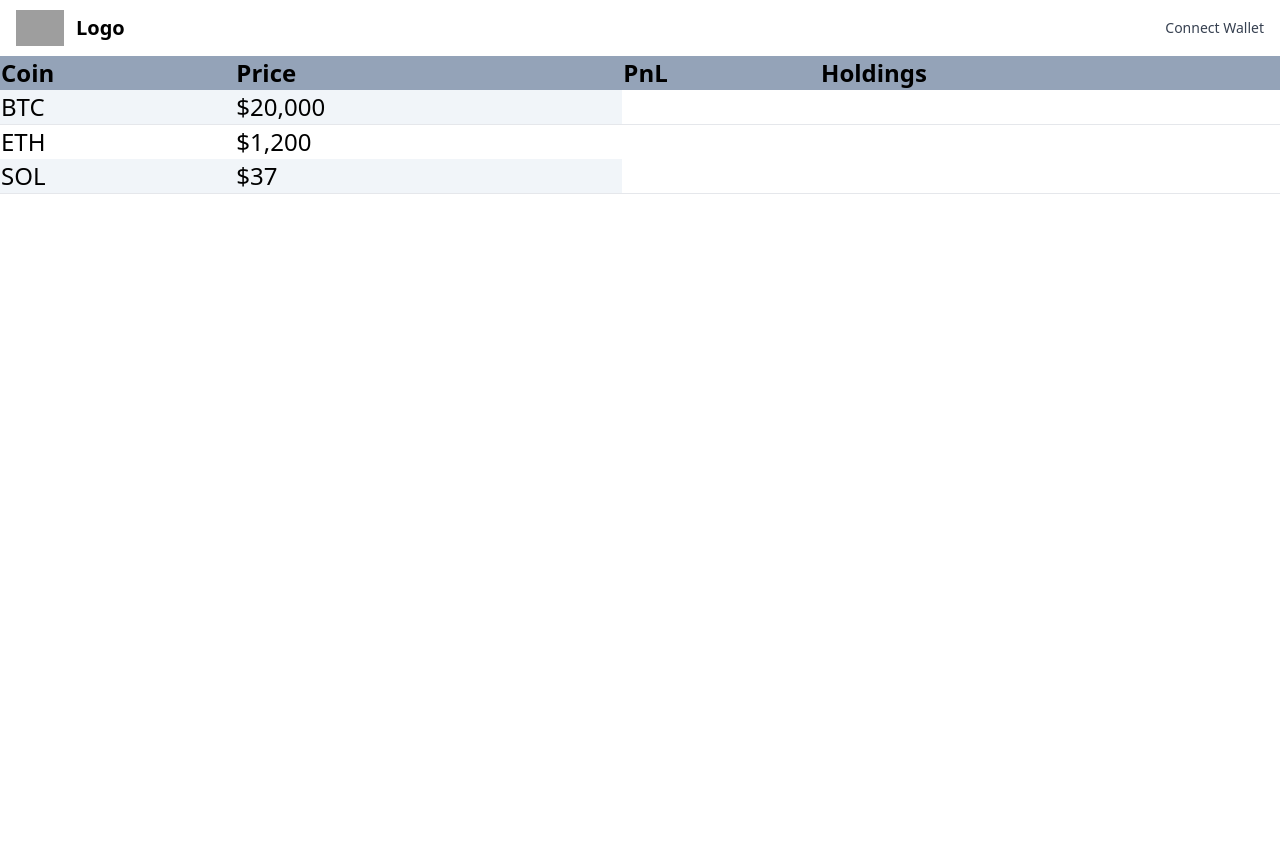
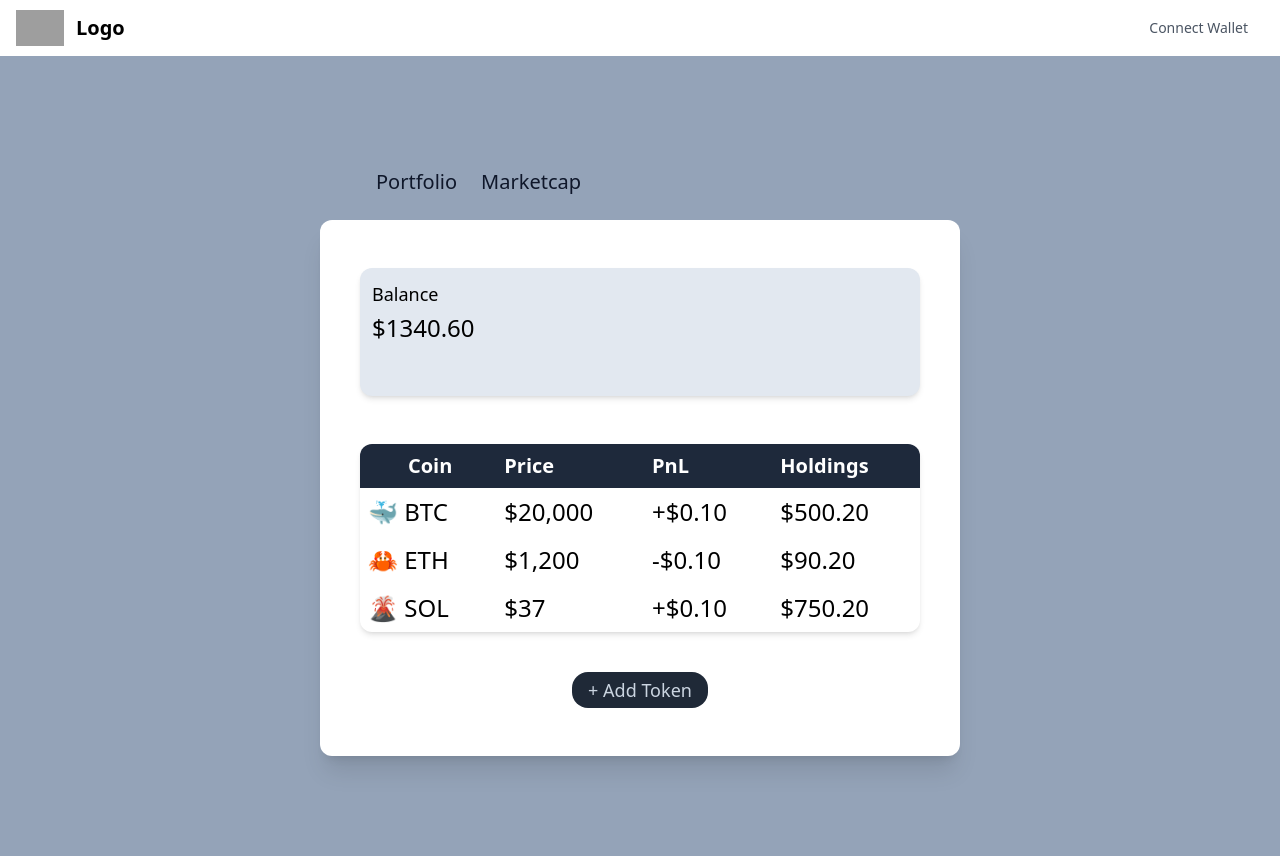
Before and after one commit to dna-projects/crypto-portfolio, a Django app: page /portfolio in a window 1280 px wide. Before the commit the page ends 194 px from the top, so only its background shows below. Run offline with Django 4.2, Linux system fonts and the light colour scheme; some libraries are stand-ins or nearby versions; grey boxes are pictures that could not be loaded.

Commit message:
Updated portfolio page. Removed rounding from base template on the header. Added tailwind config file

```diff
--- a/templates/base.html
+++ b/templates/base.html
@@ -1,6 +1,6 @@
 <script src="https://cdn.tailwindcss.com"></script>
 
-<nav class="bg-white border-gray-200 px-2 sm:px-4 py-2.5 rounded dark:bg-gray-900">
+<nav class="bg-white border-gray-200 px-2 sm:px-4 py-2.5 dark:bg-gray-900">
     <div class="container flex flex-wrap justify-between items-center mx-auto">
       <a href="#" class="flex items-center">
           <img src="/static/images/logo.svg" class="mr-3 h-6 sm:h-9" alt="Logo">
@@ -9,7 +9,7 @@
       <div class="hidden w-full md:block md:w-auto" id="navbar-default">
         <ul class="flex flex-col mt-4 md:flex-row md:space-x-8 md:mt-0 md:text-sm md:font-medium">
           <li>
-            <a href="#" class="block py-2 pr-4 pl-3 text-gray-700 hover:bg-gray-50 md:hover:bg-transparent md:border-0 md:hover:text-blue-700 md:p-0 dark:text-gray-400 md:dark:hover:text-white dark:hover:bg-gray-700 dark:hover:text-white md:dark:hover:bg-transparent">Connect Wallet</a>
+            <a href="#" class="block py-2 pr-4 pl-3 text-gray-600 hover:text-white">Connect Wallet</a>
           </li>
         </ul>
       </div>
--- a/templates/portfolio.html
+++ b/templates/portfolio.html
@@ -1,39 +1,62 @@
 {% extends "base.html" %}
 {% block content %}
-<div>
-    <!-- This div will be for the 'tabs' to switch from portfolio<>marketcap -->
-</div>
-<div class="flex flex-col">
-    <div>
-        <!-- This div will be for the balance graph -->
+<div class="flex flex-col items-center h-screen bg-slate-400">
+    <div class="w-1/2">
+        <div class="mt-28 ml-14">
+            <ul class="flex text-slate-900 text-xl gap-6">
+                <li>
+                    <button class="hover:underline underline-offset-8 decoration-indigo-100">Portfolio</button>
+                </li>
+                <li>
+                    <button class="hover:underline underline-offset-8 decoration-indigo-100">Marketcap</button>
+                </li>
+            </ul>
+        </div>
+        <div class="h-fit mt-6 py-12 px-10 shadow-xl rounded-xl bg-white">
+            <div class="mb-12 p-3 bg-slate-200 rounded-xl shadow-md">
+                <div class="mb-1 text-lg">
+                    Balance
+                </div>
+                <div class="mb-10 text-2xl">
+                    $1340.60
+                </div>
+            </div>
+            <div class="rounded-xl shadow-md overflow-x-auto">
+                <div class="table w-full">
+                    <div class="table-header-group bg-slate-800 text-white text-xl font-bold">
+                        <div class="table-row">
+                            <div class="table-cell pl-12">Coin</div>
+                            <div class="table-cell p-2">Price</div>
+                            <div class="table-cell p-2">PnL</div>
+                            <div class="table-cell p-2">Holdings</div>
+                        </div>
+                    </div>
+                    <div class="table-row-group text-2xl">
+                        <div class="table-row hover:bg-slate-200">
+                            <div class="table-cell p-2">🐳 BTC</div>
+                            <div class="table-cell p-2">$20,000</div>
+                            <div class="table-cell p-2">+$0.10</div>
+                            <div class="table-cell p-2">$500.20</div>
+                        </div>
+                        <div class="table-row hover:bg-slate-200">
+                            <div class="table-cell p-2">🦀 ETH</div>
+                            <div class="table-cell p-2">$1,200</div>
+                            <div class="table-cell p-2">-$0.10</div>
+                            <div class="table-cell p-2">$90.20</div>
+                        </div>
+                        <div class="table-row hover:bg-slate-200">
+                            <div class="table-cell p-2">🌋 SOL</div>
+                            <div class="table-cell p-2">$37</div>
+                            <div class="table-cell p-2">+$0.10</div>
+                            <div class="table-cell p-2">$750.20</div>
+                        </div>
+                    </div>
+                </div>
+            </div>
+            <div class="flex justify-center mt-10 text-lg">
+                <button class="px-4 py-1 hover:bg-gray-600 hover:text-white rounded-2xl bg-gray-800 text-slate-300">+ Add Token</button>
+            </div>
+        </div>
     </div>
-    <table class="min-w-full text-left">
-        <thead class="bg-slate-400">
-            <tr>
-                <th class="text-2xl">Coin</th>
-                <th class="text-2xl">Price</th>
-                <th class="text-2xl">PnL</th>
-                <th class="text-2xl">Holdings</th>
-            </tr>
-        </thead>
-        <tbody class="text-2xl">
-            <!--
-            TODO - each tr will be programmatically added by the view
-            TODO - the td will be updated based on the coingecko api call
-            -->
-            <tr class="bg-slate-100 border-b">
-                <td>BTC</td>
-                <td>$20,000</td>
-            </tr>
-            <tr>
-                <td>ETH</td>
-                <td>$1,200</td>
-            </tr>
-            <tr class="bg-slate-100 border-b">
-                <td>SOL</td>
-                <td>$37</td>
-            </tr>
-        </tbody>
-    </table>
 </div>
 {% endblock content %}
```
Also changed, not shown: tailwind.config.js (added, +7 -0 lines).
